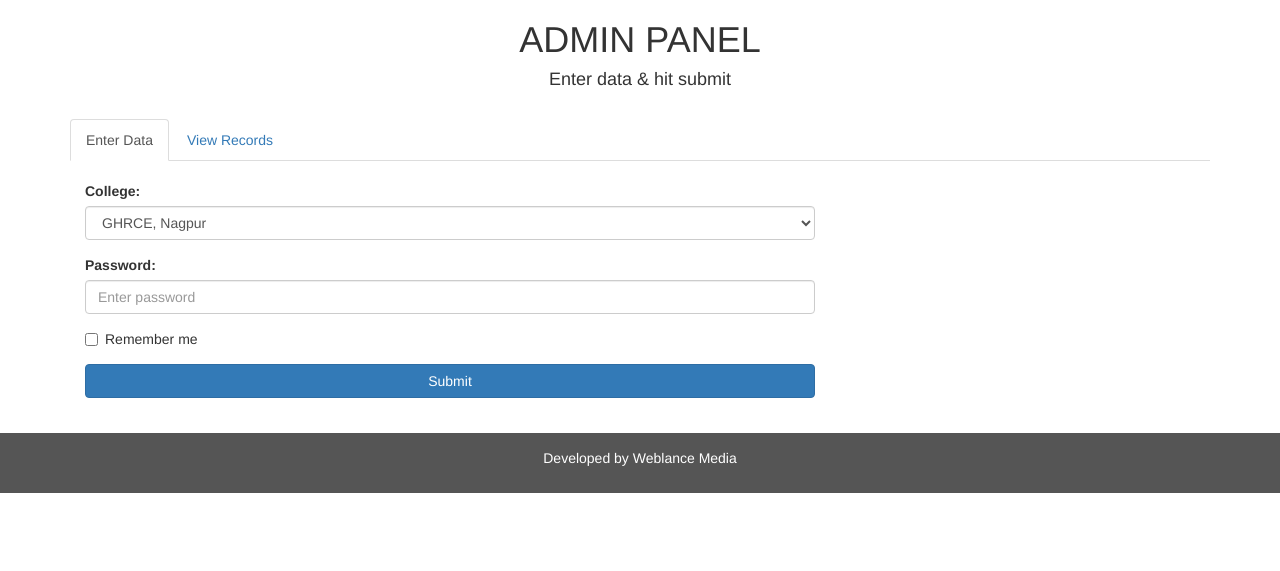
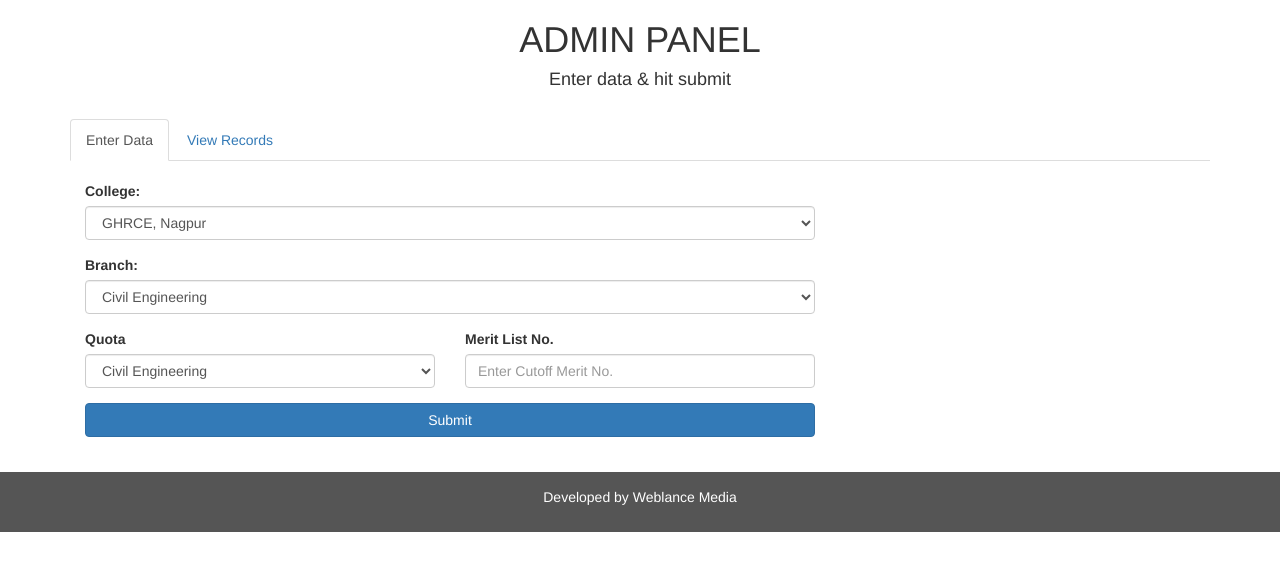
Before and after one commit to PiyushDangre/cutoff-app, a PHP site: page /admin-panel.php in a window 1280 px wide. Shown: the part 52-623 px from the top of the page. Run offline with PHP 8.4, Linux system fonts and the light colour scheme.

Commit message:
HTML Input fields added. Ready for adding jQuery functions

```diff
--- a/admin/admin-panel.php
+++ b/admin/admin-panel.php
@@ -93,7 +93,7 @@ include '../db/db_connect.php';
 				<div class="form-group">
 					<label class="control-label" for="college">College:</label>
 					<div>
-						<select class="form-control" id="sel1" name="college">
+						<select class="form-control" id="college">
 							<option>GHRCE, Nagpur</option>
 							<option>YCCE, Nagpur</option>
 							<option>RCOEM, Nagpur</option>
@@ -104,17 +104,56 @@ include '../db/db_connect.php';
 					</div>
 				</div>
 				<div class="form-group">
-					<label class="control-label" for="pwd">Password:</label>
+					<label class="control-label" for="branch">Branch:</label>
 					<div>
-					  <input type="password" class="form-control" id="pwd" placeholder="Enter password">
+					  <select class="form-control" id="branch">
+							<option>Civil Engineering</option>
+							<option>Computer Science and Engineering</option>
+							<option>Information Technology</option>
+							<option>Electrical Engineering</option>
+							<option>Electronics Design Technology</option>
+							<option>Electronics and Communication Engineering</option>
+							<option>Electronics Engineering</option>
+							<option>Industrial Engineering</option>
+							<option>Mechanical Engineering</option>
+							<option>Computer Technology</option>
+							<option>Bio Technology</option>
+							<option>Chemical Engineering</option>
+							<option>Power Engineering</option>
+							<option>Mining Engineering</option>
+						</select>
 					</div>
 				</div>
-				<div class="form-group">
-					<div>
-					  <div class="checkbox">
-						<label><input type="checkbox"> Remember me</label>
-					  </div>
+				<div class="row repeat-row">
+					<div class="form-group col-md-6 col-sm-6 col-xs-6">
+						<label class="control-label" for="quota">Quota</label>
+						<div>
+							<select class="form-control" id="branch">
+								<option>Civil Engineering</option>
+								<option>Computer Science and Engineering</option>
+								<option>Information Technology</option>
+								<option>Electrical Engineering</option>
+								<option>Electronics Design Technology</option>
+								<option>Electronics and Communication Engineering</option>
+								<option>Electronics Engineering</option>
+								<option>Industrial Engineering</option>
+								<option>Mechanical Engineering</option>
+								<option>Computer Technology</option>
+								<option>Bio Technology</option>
+								<option>Chemical Engineering</option>
+								<option>Power Engineering</option>
+								<option>Mining Engineering</option>
+							</select>
+						</div>
 					</div>
+
+					<div class="form-group col-md-6 col-sm-6 col-xs-6">
+						<label class="control-label" for="merit_no">Merit List No.</label>
+						<div>
+							<input type="number" class="form-control" id="merit_no" placeholder="Enter Cutoff Merit No."></input>
+						</div>
+					</div>
+
 				</div>
 				<div class="form-group">
 					<div>
```
